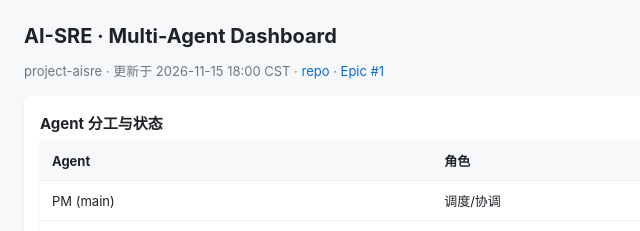
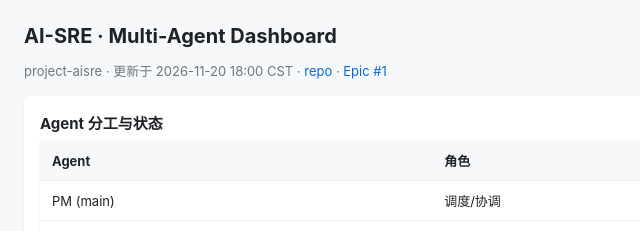
Before and after one commit to jchu-hk/project-aisre, a plain HTML site: page dashboard/multi-agent-dashboard.html in a window 1280 px wide. Shown: the top 231 px of the page, 0-640 px from the left. Drawn offline with Linux system fonts and the light colour scheme.

Commit message:
chore(dashboard): refresh for 2026-11-20 daily check-in

```diff
--- a/dashboard/multi-agent-dashboard.html
+++ b/dashboard/multi-agent-dashboard.html
@@ -17,7 +17,7 @@
 </head>
 <body>
 <h1>AI-SRE · Multi-Agent Dashboard</h1>
-<div class="sub">project-aisre · 更新于 2026-11-15 18:00 CST · <a href="https://github.com/jchu-hk/project-aisre">repo</a> · <a href="https://github.com/jchu-hk/project-aisre/issues/1">Epic #1</a></div>
+<div class="sub">project-aisre · 更新于 2026-11-20 18:00 CST · <a href="https://github.com/jchu-hk/project-aisre">repo</a> · <a href="https://github.com/jchu-hk/project-aisre/issues/1">Epic #1</a></div>
 
 <div class="card">
 <h2>Agent 分工与状态</h2>
```
